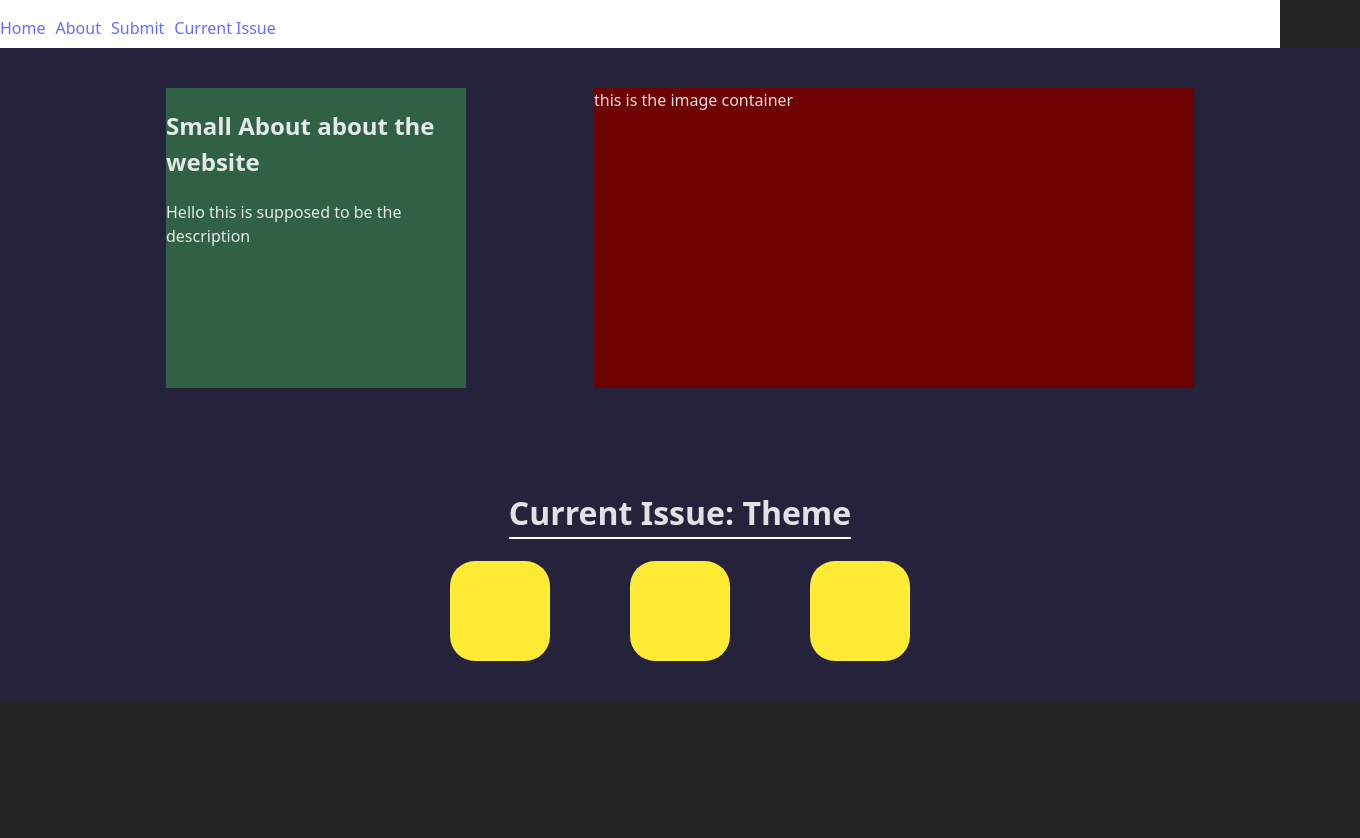
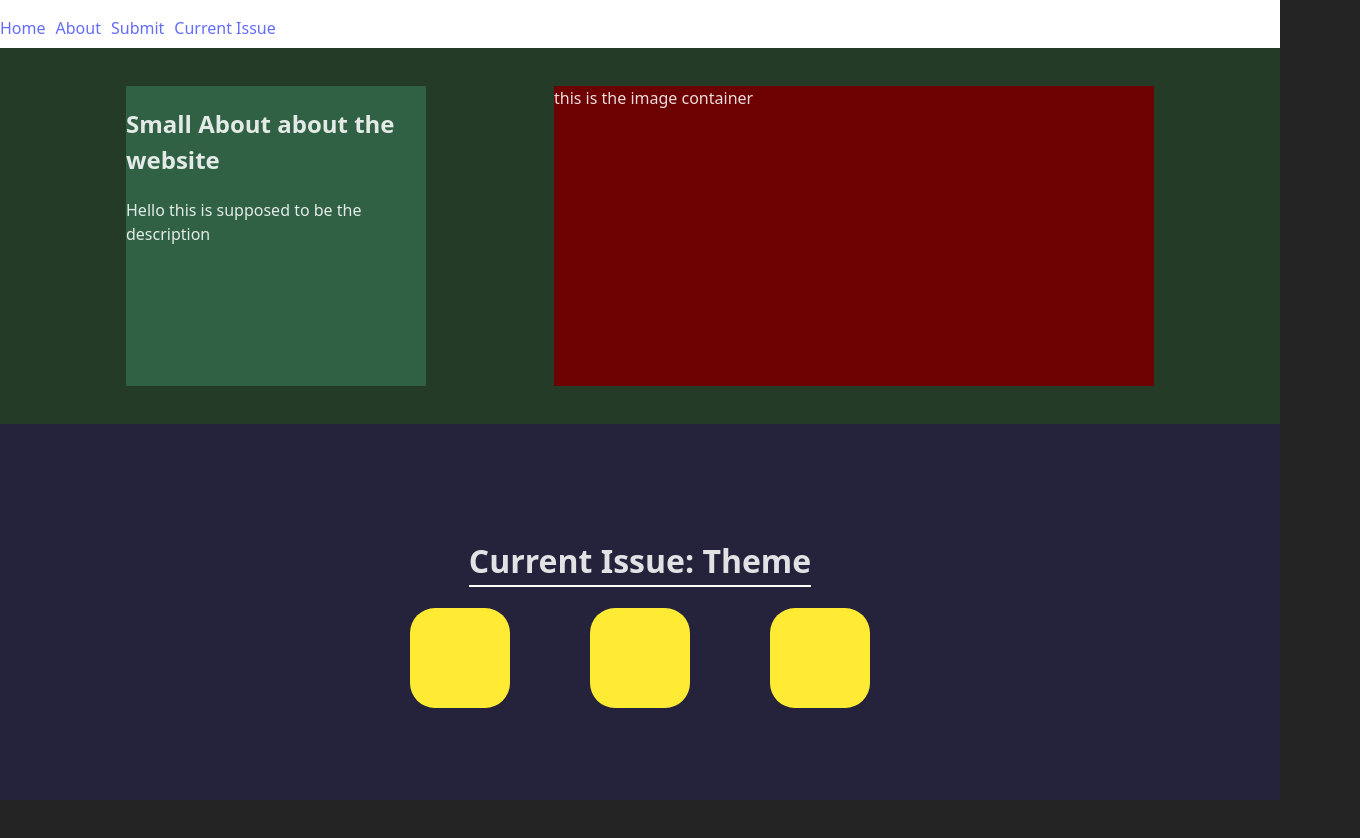
Before and after one commit to a0-ye/theburkeanparlor, a React (Vite) app: page / in a window 1280 px wide. Shown: the top 838 px of the page, 1360 px wide, since content can reach past the window. After the commit the page ends 800 px from the top, so only its background shows below. Built offline with nearby package versions, Linux system fonts and the light colour scheme.

Commit message:
Fixed root vertical height issue

```diff
--- a/src/App.css
+++ b/src/App.css
@@ -1,6 +1,3 @@
 #root {
-  max-width: 1280px;
-  margin: 0 auto;
-  padding: 2rem;
-  text-align: center;
+  height: 100%;
 }
--- a/src/App.tsx
+++ b/src/App.tsx
@@ -1,3 +1,4 @@
+import './App.css'
 import { BrowserRouter as Router, Routes, Route } from 'react-router-dom';
 import Home from './pages/Home';
 import About from './pages/About';
@@ -23,7 +24,7 @@ function App() {
           <Route path="/about" element={<About />} />
           <Route path="/Submit" element={<Submit />} />
           <Route path="/Issue/:issue" element={<Issue />} /> {/** Replace with the dynamic issue loader*/}
-        <Route path='/ArticlePage/:id' element={<ArticlePage/>} />
+          <Route path='/ArticlePage/:id' element={<ArticlePage />} />
         </Routes>
       </Router>
   );
--- a/src/index.css
+++ b/src/index.css
@@ -24,9 +24,10 @@ a:hover {
 
 body {
   margin: 0;
-  margin-top:3em;
+  padding-top:3em;
   min-width: 320px;
-  min-height: 100vh;
+  height: 100vh;
+  box-sizing: border-box;
 }
 
 /*
--- a/src/pages/Home.tsx
+++ b/src/pages/Home.tsx
@@ -6,10 +6,11 @@ export default function Home() {
 
     return <>
         <div id="tophalf-container" style={{
-            display: 'flex', width: '100vw',
+            display: 'flex',
+            width: '100%', height:'50%',
             alignItems: "center", justifyContent: "center", gap: '10vw',
-            padding: '5vh',
-            backgroundColor: '#25233bff'
+            // padding: '5vh',
+            backgroundColor: '#233b27ff'
         }}>
             <div style={{ width: 300, height: 300, backgroundColor: '#306144ff', }}>
                 <h2>Small About about the website</h2>
@@ -24,8 +25,8 @@ export default function Home() {
         <div id="bottomhalf-container" style={{
             display: 'flex', flexDirection:'column',
             alignItems: "center", justifyContent: "center",
-            width: '100vw',
-            padding: '5vh',
+            width: '100%', height:'50%',
+            // padding: '5vh',
             backgroundColor: '#25233bff'
         }}>
             <h1 style={{ borderBottom: 'solid 2px white' }}> Current Issue: Theme</h1>
--- a/src/pages/Submit.tsx
+++ b/src/pages/Submit.tsx
@@ -4,10 +4,10 @@ export default function Submit(){
 
     return <>
         <div id="submit-container" style={{
-            display: 'flex', width: '100vw', height:'100vh',
+            display: 'flex', width: '100%', height:'100%',
             flexDirection:'column',
             alignItems: "center", justifyContent: "center", gap: '1vw',
-            padding:'5vh',
+            // padding:'5vh',
             backgroundColor: '#25233bff',
         }}>
             <div style={{ width: '50%', height: '70%', }}>
@@ -35,7 +35,7 @@ export default function Submit(){
 
             </div>
 
-            <a href = "https://www.google.com/?zx=1772829375394&no_sw_cr=1" target="_blank" rel="noopener noreferrer">
+            <a href = "https://www.google.com/" target="_blank" rel="noopener noreferrer">
             <button className="submit-button">Submit Here</button>
             </a>
 
```
Lines whose indentation alone changed are shown as unchanged.
